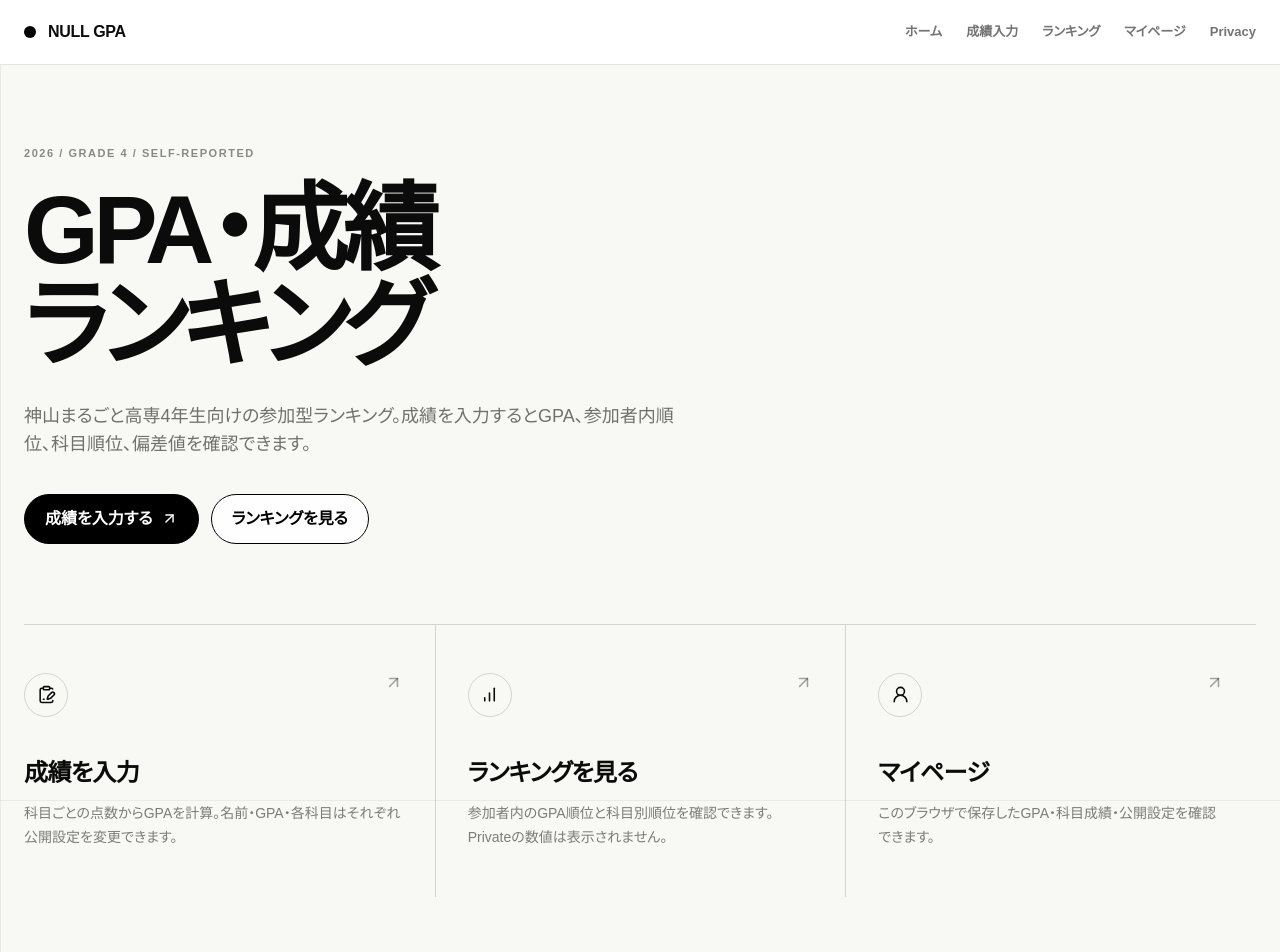
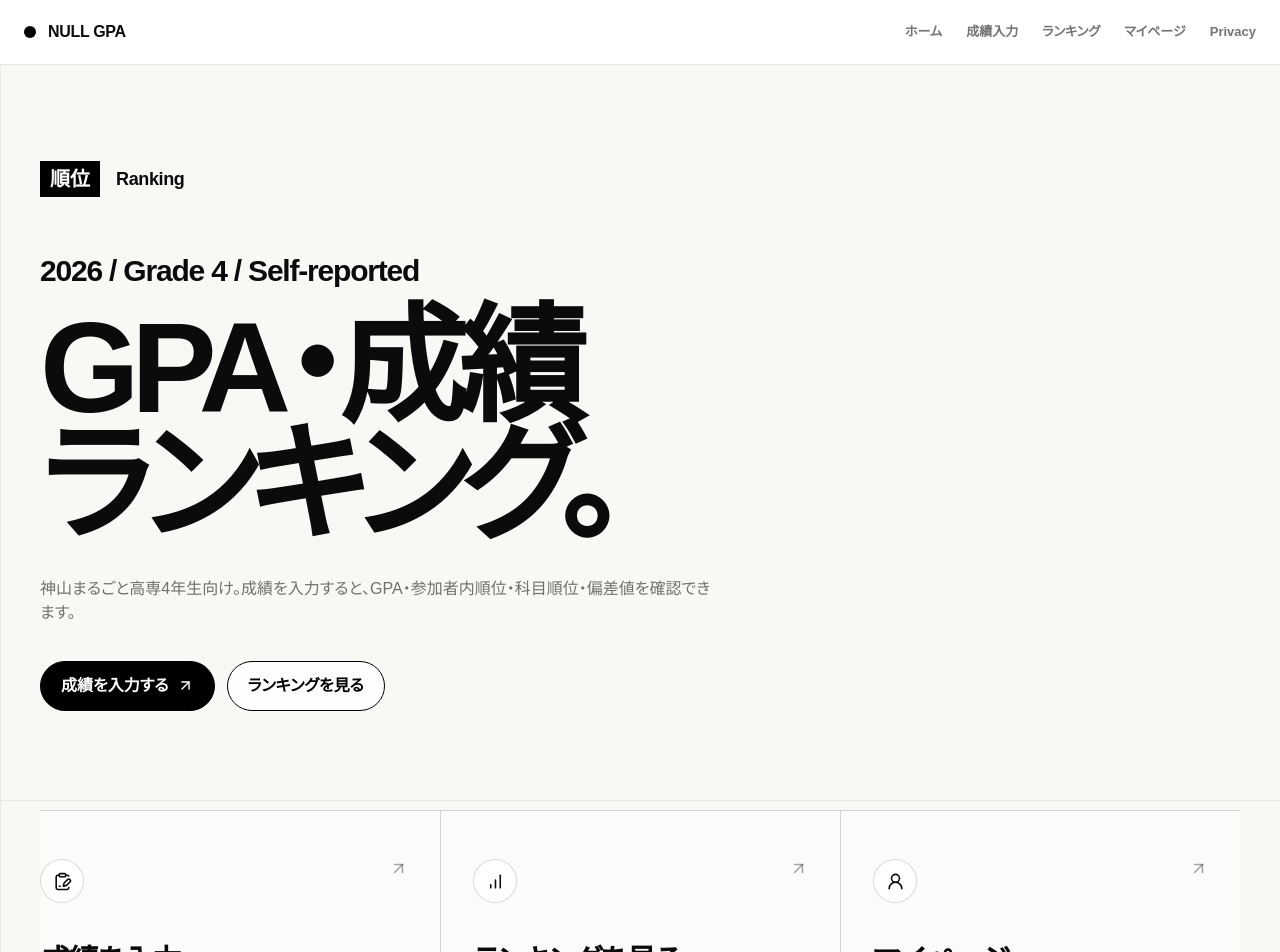
Before and after one commit to haruto-yamanishi/null-gpa, a Next.js app: page / in a window 1280 px wide. Shown: the top 952 px of the page. Built offline with nearby package versions, Linux system fonts and the light colour scheme.

Commit message:
style: rebuild home hero in Kamiyama official direction

```diff
--- a/app/page.tsx
+++ b/app/page.tsx
@@ -5,13 +5,13 @@ const cards = [
   {
     href: "/submit",
     title: "成績を入力",
-    text: "科目ごとの点数からGPAを計算。名前・GPA・各科目はそれぞれ公開設定を変更できます。",
+    text: "科目ごとの点数からGPAを計算。名前・GPA・各科目の公開設定も変更できます。",
     icon: ClipboardPenLine,
   },
   {
     href: "/rankings",
     title: "ランキングを見る",
-    text: "参加者内のGPA順位と科目別順位を確認できます。Privateの数値は表示されません。",
+    text: "参加者内のGPA順位、科目別順位、偏差値を確認できます。",
     icon: ChartNoAxesColumnIncreasing,
   },
   {
@@ -24,18 +24,28 @@ const cards = [
 
 export default function HomePage() {
   return (
-    <main className="mx-auto max-w-7xl px-4 py-14 sm:px-6 sm:py-20">
-      <section className="border-b border-black/15 pb-14 sm:pb-20">
-        <div className="max-w-5xl">
-          <p className="k-label">2026 / Grade 4 / Self-reported</p>
-          <h1 className="mt-5 text-5xl font-black leading-[0.95] tracking-[-0.055em] sm:text-7xl lg:text-[96px]">
+    <main className="mx-auto max-w-[1320px] px-5 py-14 sm:px-8 sm:py-20 lg:px-10 lg:py-24">
+      <section className="min-h-[560px] border-b border-black/15 pb-14 sm:pb-20 lg:min-h-[650px]">
+        <div className="max-w-6xl">
+          <div className="k-section-tag">
+            <span className="k-section-tag-mark">順位</span>
+            <span className="text-lg font-bold tracking-[-0.02em]">Ranking</span>
+          </div>
+
+          <p className="mt-14 text-xl font-bold tracking-[-0.04em] sm:text-2xl lg:text-3xl">
+            2026 / Grade 4 / Self-reported
+          </p>
+
+          <h1 className="k-display mt-5 text-[clamp(4rem,10vw,9.4rem)]">
             GPA・成績
             <br />
-            ランキング
+            ランキング。
           </h1>
-          <p className="mt-7 max-w-2xl text-base font-medium leading-7 text-black/55 sm:text-lg">
-            神山まるごと高専4年生向けの参加型ランキング。成績を入力するとGPA、参加者内順位、科目順位、偏差値を確認できます。
+
+          <p className="mt-8 max-w-2xl text-sm font-medium leading-7 text-black/55 sm:text-base">
+            神山まるごと高専4年生向け。成績を入力すると、GPA・参加者内順位・科目順位・偏差値を確認できます。
           </p>
+
           <div className="mt-9 flex flex-wrap gap-3">
             <Link href="/submit" className="k-button gap-2">
               成績を入力する <ArrowUpRight size={17} />
@@ -52,15 +62,15 @@ export default function HomePage() {
           <Link
             key={href}
             href={href}
-            className={`group border-b border-black/15 py-9 md:border-b-0 md:px-8 md:py-12 ${index > 0 ? "md:border-l" : "md:pl-0"}`}
+            className={`group border-b border-black/15 bg-white/40 py-9 backdrop-blur-[1px] transition hover:bg-white/75 md:border-b-0 md:px-8 md:py-12 ${index > 0 ? "md:border-l md:border-black/15" : "md:pl-0"}`}
           >
             <div className="flex items-start justify-between gap-5">
-              <span className="grid size-11 place-items-center rounded-full border border-black/15">
+              <span className="grid size-11 place-items-center rounded-full border border-black/15 bg-white/80">
                 <Icon size={19} />
               </span>
               <ArrowUpRight className="text-black/35 transition group-hover:translate-x-1 group-hover:-translate-y-1 group-hover:text-black" size={19} />
             </div>
-            <h2 className="mt-10 text-2xl font-black tracking-[-0.025em]">{title}</h2>
+            <h2 className="mt-10 text-2xl font-black tracking-[-0.045em] sm:text-3xl">{title}</h2>
             <p className="mt-3 max-w-sm text-sm font-medium leading-6 text-black/50">{text}</p>
           </Link>
         ))}
```
